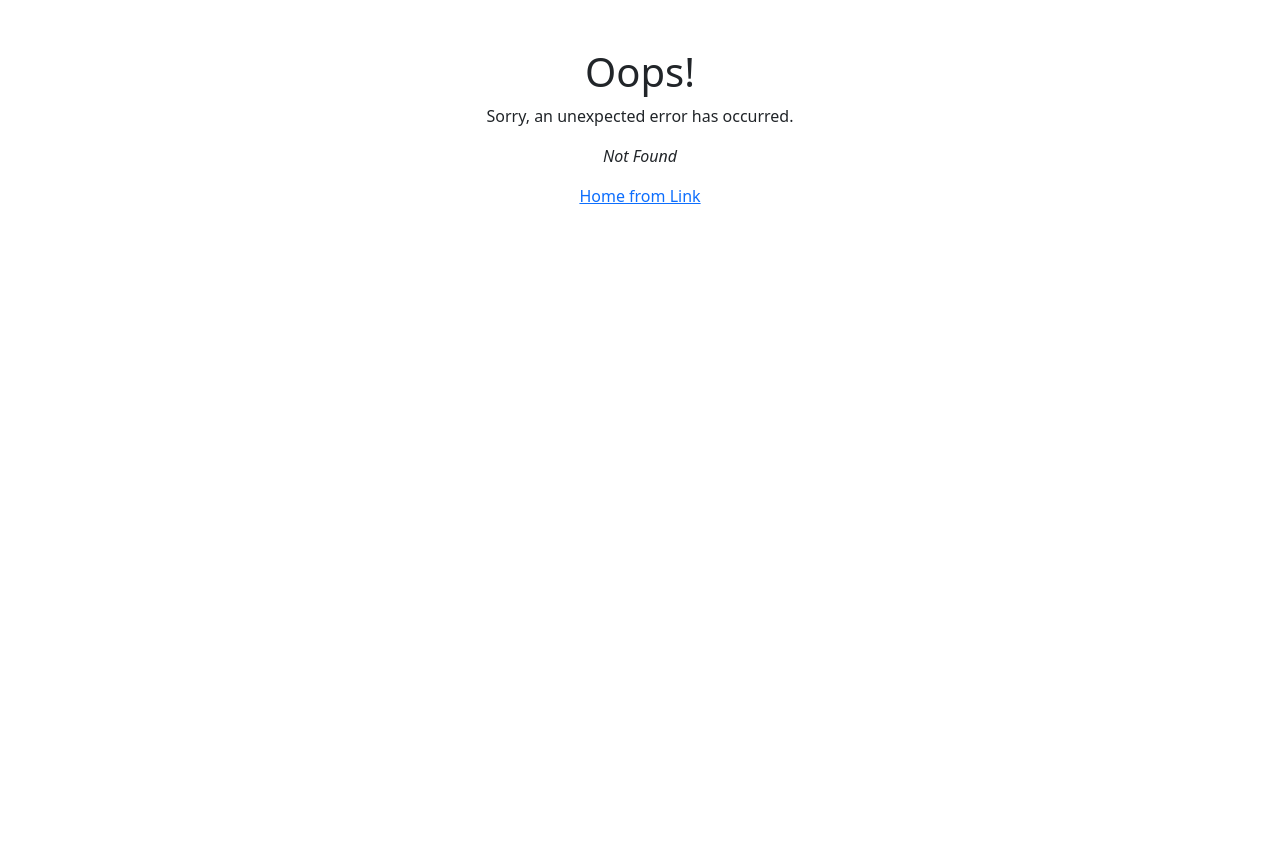
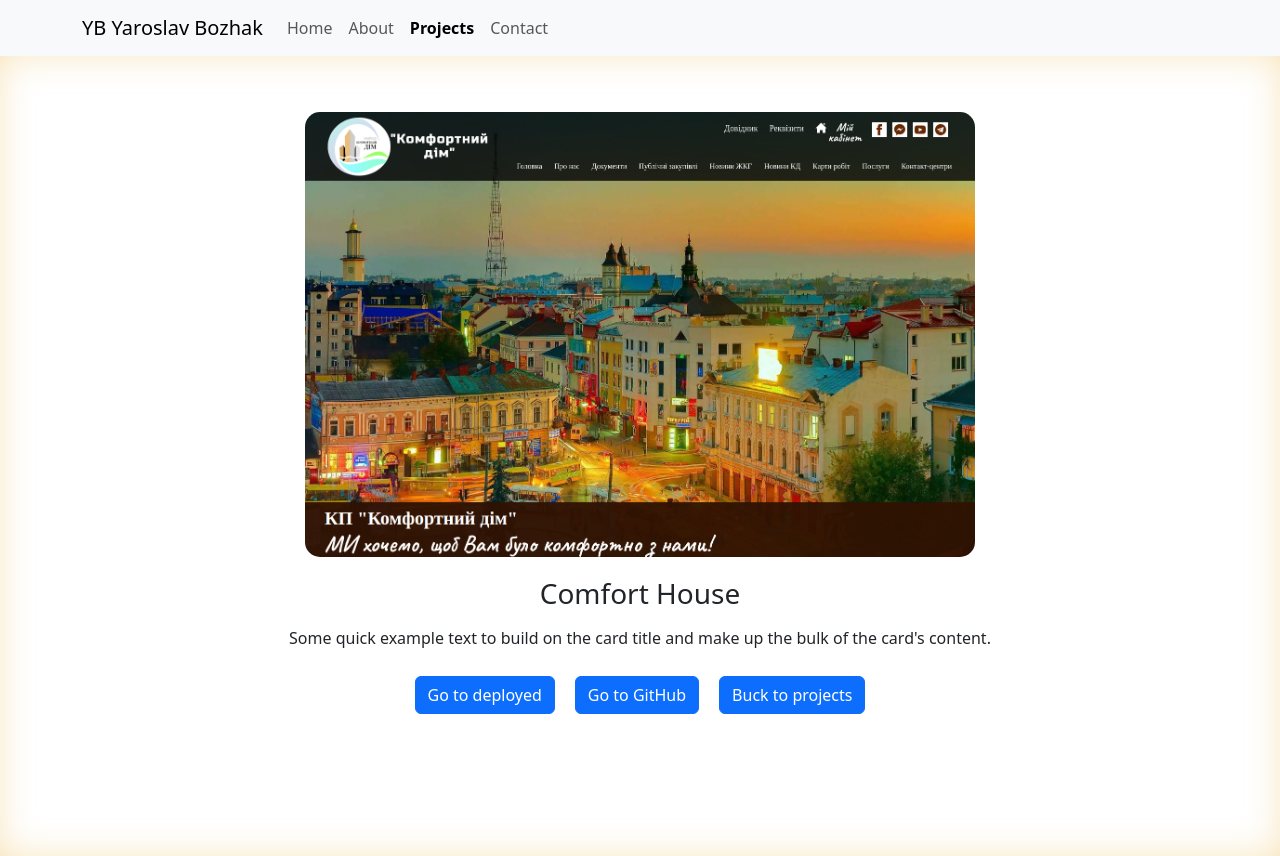
Before and after one commit to Yaroslav09/Yaroslav-Bozhak-Portfolio, a React (Vite) app: page /Yaroslav-Bozhak-Portfolio/projects/1 in a window 1280 px wide. Before the commit this address had no page. Before the commit the page ends 800 px from the top, so only its background shows below. Built offline with nearby package versions, Linux system fonts and the light colour scheme.

Commit message:
added projectDetails component, fixed issue with photo project links for json file

```diff
--- a/src/components/Header.jsx
+++ b/src/components/Header.jsx
@@ -15,7 +15,6 @@ function Header() {
             <Nav className="me-auto">
               <Nav.Link as={NavLink} to="/Yaroslav-Bozhak-Portfolio/" end>Home</Nav.Link>
               <Nav.Link as={NavLink} to="/Yaroslav-Bozhak-Portfolio/about">About</Nav.Link>
-              <Nav.Link as={NavLink} to="/Yaroslav-Bozhak-Portfolio/portfolio">Portfolio</Nav.Link>
               <Nav.Link as={NavLink} to="/Yaroslav-Bozhak-Portfolio/projects">Projects</Nav.Link>
               <Nav.Link as={NavLink} to="/Yaroslav-Bozhak-Portfolio/contact">Contact</Nav.Link>
             </Nav>
@@ -23,46 +22,8 @@ function Header() {
         </Container>
       </Navbar>
       <Outlet />
-      {/* <Navbar expand="lg" className="bg-body-tertiary">
-        <Container>
-          <Navbar.Brand as={Link} to="/Yaroslav-Bozhak-Portfolio/">YB Yaroslav Bozhak</Navbar.Brand>
-          <Navbar.Toggle aria-controls="basic-navbar-nav" />
-          <Navbar.Collapse id="basic-navbar-nav">
-            <Nav className="me-auto">
-              <Nav.Link as={NavLink} to="/Yaroslav-Bozhak-Portfolio/" end>Home</Nav.Link>
-              <Nav.Link as={NavLink} to="/Yaroslav-Bozhak-Portfolio/about">About</Nav.Link>
-              <Nav.Link as={NavLink} to="/Yaroslav-Bozhak-Portfolio/portfolio">Portfolio</Nav.Link>
-              <Nav.Link as={NavLink} to="/Yaroslav-Bozhak-Portfolio/projects">Projects</Nav.Link>
-              <Nav.Link as={NavLink} to="/Yaroslav-Bozhak-Portfolio/contact">Contact</Nav.Link>
-            </Nav>
-          </Navbar.Collapse>
-        </Container>
-      </Navbar>       */}
     </>
   );
 }
 
-// function Header() {
-//   return (
-//     <>
-//       <Navbar expand="lg" className="bg-body-tertiary">
-//         <Container>
-//           <Navbar.Brand as={Link} to="/Yaroslav-Bozhak-Portfolio/">YB Yaroslav Bozhak</Navbar.Brand>
-//           <Navbar.Toggle aria-controls="basic-navbar-nav" />
-//           <Navbar.Collapse id="basic-navbar-nav">
-//             <Nav className="me-auto" >
-//               <Nav.Link as={Link} to="/Yaroslav-Bozhak-Portfolio/">Home</Nav.Link>
-//               <Nav.Link as={Link} to="/Yaroslav-Bozhak-Portfolio/about">About</Nav.Link>
-//               <Nav.Link href="#link">Skills</Nav.Link>
-//               <Nav.Link as={Link} to="/Yaroslav-Bozhak-Portfolio/portfolio">Portfolio</Nav.Link>
-//               <Nav.Link as={Link} to="/Yaroslav-Bozhak-Portfolio/contact">Contact</Nav.Link>
-//             </Nav>
-//           </Navbar.Collapse>
-//         </Container>
-//       </Navbar>
-//       <Outlet />
-//     </>
-//   );
-// }
-
 export default Header;
--- a/src/components/Portfolio/Portfolio.jsx
+++ /dev/null
@@ -1,85 +0,0 @@
-import Button from 'react-bootstrap/Button';
-import Card from 'react-bootstrap/Card';
-import dimifua from '../.././assets/item-1.png';
-import logo from '../.././assets/logo.png';
-import myLogo from '../.././assets/myLogo.svg';
-
-function Portfolio() {
-  return (
-    <div className="d-flex justify-content-around flex-wrap">
-      <Card style={{ width: '18rem', marginBottom: '1rem' }}>
-        <Card.Img variant="top" src={logo} />
-        <Card.Body>
-          <Card.Title>Card Title</Card.Title>
-          <Card.Text>
-            Some quick example text to build on the card title and make up the
-            bulk of the card's content.
-          </Card.Text>
-          <Button variant="primary" href="https://www.freecodecamp.org/" target='blank'>Go somewhere</Button>
-        </Card.Body>
-      </Card>
-
-      <Card style={{ width: '18rem', marginBottom: '1rem' }}>
-        <Card.Img variant="top" src={dimifua} />
-        <Card.Body>
-          <Card.Title>Comfort House</Card.Title>
-          <Card.Text>
-            The site of the utility company
-          </Card.Text>
-          <Button variant="primary" href='https://dimif.if.ua/' target='blank'>Wisit site</Button>
-          {/* <Button variant="primary" href='https://dimif.if.ua/' target='blank'>Source</Button> */}
-        </Card.Body>
-      </Card>
-
-      <Card style={{ width: '18rem', marginBottom: '1rem' }}>
-        <Card.Img variant="top" src={logo} />
-        <Card.Body>
-          <Card.Title>Card Title</Card.Title>
-          <Card.Text>
-            Some quick example text to build on the card title and make up the
-            bulk of the card's content.
-          </Card.Text>
-          <Button variant="primary">Go somewhere</Button>
-        </Card.Body>
-      </Card>
-
-      <Card style={{ width: '18rem', marginBottom: '1rem' }}>
-        <Card.Img variant="top" src={logo} />
-        <Card.Body>
-          <Card.Title>Card Title</Card.Title>
-          <Card.Text>
-            Some quick example text to build on the card title and make up the
-            bulk of the card's content.
-          </Card.Text>
-          <Button variant="primary">Go somewhere</Button>
-        </Card.Body>
-      </Card>
-
-      <Card style={{ width: '18rem', marginBottom: '1rem' }}>
-        <Card.Img variant="top" src={logo} />
-        <Card.Body>
-          <Card.Title>Card Title</Card.Title>
-          <Card.Text>
-            Some quick example text to build on the card title and make up the
-            bulk of the card's content.
-          </Card.Text>
-          <Button variant="primary">Go somewhere</Button>
-        </Card.Body>
-      </Card>
-
-      <Card style={{ width: '18rem', marginBottom: '1rem' }}>
-        <Card.Img variant="top" src={logo} />
-        <Card.Body>
-          <Card.Title>Card Title</Card.Title>
-          <Card.Text>
-            Some quick example text to build on the card title and make up the
-            bulk of the card's content.
-          </Card.Text>
-          <Button variant="primary">Go somewhere</Button>
-        </Card.Body>
-      </Card>
-    </div>
-  );
-}
-
-export default Portfolio;
--- a/src/components/Projects/Project.jsx
+++ b/src/components/Projects/Project.jsx
@@ -2,18 +2,19 @@ import React from 'react';
 import { Link } from 'react-router-dom';
 import Button from 'react-bootstrap/Button';
 import Card from 'react-bootstrap/Card';
+import { imageUrl } from "../../imageURL";
 
 function Project({ project }) {
     return (
       <>
         <Card className='project-card' style={{ width: '18rem'}} >
-          <Card.Img variant="top" src={project.image} alt={project.title} />
+          <Card.Img variant="top" src={imageUrl(project.image)} alt={project.title} />
           <Card.Body className='card-body'>
             <Card.Title className='project-title'>{project.title}</Card.Title>
             <Card.Text className='project-describe'>{project.describe}</Card.Text>
             <Button variant="primary" as = {Link} to={project.deployedLink} target='blank'className='btn-deployed'>Go to deployed</Button>
             <Button variant="primary" as = {Link} to={project.githubLink} target='blank' className='btn-github'>Go to GitHub</Button>
-            <Button variant="primary" as = {Link} to={`/projects/${project.id}`}>More Details</Button>
+            <Button variant="primary" as = {Link} to={`/Yaroslav-Bozhak-Portfolio/projects/${project.id}`}>More Details</Button>
           </Card.Body>
         </Card>
       </>
--- /dev/null
+++ b/src/components/Projects/ProjektDetails.jsx
@@ -0,0 +1,36 @@
+import React from 'react';
+import { useParams } from 'react-router-dom';
+import { Link } from 'react-router-dom';
+import Button from 'react-bootstrap/Button';
+import { imageUrl } from "../../imageURL";
+import projects from './projects.json';
+import './project-details.css';
+
+function ProjectDetails() {
+  const { projectId } = useParams();
+
+  const project = projects.find((project) => project.id === parseInt(projectId));
+
+  if (!project) {
+    return <div>Project not found</div>;
+  }
+
+  return (
+    <div className='project-page'>
+        <div className="container">
+            <div className='project-card'>
+                <div className='card-img'><img src={imageUrl(project.image)} alt={project.title}/></div>
+                <div className='card-body'>
+                    <h3 className='project-title'>{project.title}</h3>
+                    <p className='project-describe'>{project.describe}</p>
+                    <Button variant="primary" as = {Link} to={project.deployedLink} target='blank'className='btn btn-deployed'>Go to deployed</Button>
+                    <Button variant="primary" as = {Link} to={project.githubLink} target='blank' className='btn btn-github'>Go to GitHub</Button>
+                    <Button variant="primary" as = {Link} to="/Yaroslav-Bozhak-Portfolio/projects" target='blank' className='btn btn-github'>Buck to projects</Button>
+                </div>
+            </div>
+        </div>
+    </div>
+  );
+}
+
+export default ProjectDetails;
--- /dev/null
+++ b/src/components/Projects/project-details.css
@@ -0,0 +1,31 @@
+.project-page {
+    min-height: 100vh;
+    -webkit-box-shadow: inset 0px 0px 43px -9px rgba(231,166,26,0.4);
+    -moz-box-shadow: inset 0px 0px 43px -9px rgba(231,166,26,0.4);
+    box-shadow: inset 0px 0px 43px -9px rgba(231,166,26,0.4);
+}
+
+.project-page .container {
+    position: relative;
+    display: flex;
+    flex-direction: column;
+    align-items: center;
+    text-align: center;
+
+}
+.project-card {
+    width: 100%;
+    margin-top: 5%;
+}
+.card-img img {
+    width: 60%;
+    border-radius: 15px;
+}
+
+.card-body h3 {
+    margin: 20px 0px 15px 0px;
+}
+
+.card-body .btn {
+    margin: 10px;
+}
--- a/src/components/Projects/projects.css
+++ b/src/components/Projects/projects.css
@@ -2,6 +2,7 @@
     display: flex;
     align-items: center;
     justify-content: center;
+    min-height: 100vh;
     -webkit-box-shadow: inset 0px 0px 43px -9px rgba(231,166,26,0.4);
     -moz-box-shadow: inset 0px 0px 43px -9px rgba(231,166,26,0.4);
     box-shadow: inset 0px 0px 43px -9px rgba(231,166,26,0.4);
@@ -36,3 +37,9 @@
     display: flex;
     flex-direction: column;
 }
+
+@media only screen and (max-width: 1200px) {
+    .projects {
+        height: auto;
+    }
+}
--- a/src/components/Projects/projects.json
+++ b/src/components/Projects/projects.json
@@ -12,7 +12,7 @@
       "title": "My Portfolio",
       "deployedLink": "https://yaroslav09.github.io/Yaroslav-Bozhak-Portfolio/",
       "githubLink": "https://github.com/Yaroslav09/Yaroslav-Bozhak-Portfolio",
-      "image": "/Yaroslav-Bozhak-Portfolio/src/assets/logo.png",
+      "image": "logo.png",
       "describe": "Some quick example text to build on the card title and make up the bulk of the card's content."
     },
     {
@@ -20,7 +20,7 @@
         "title": "My Portfolio",
         "deployedLink": "https://yaroslav09.github.io/Yaroslav-Bozhak-Portfolio/",
         "githubLink": "https://github.com/Yaroslav09/Yaroslav-Bozhak-Portfolio",
-        "image": "/Yaroslav-Bozhak-Portfolio/src/assets/logo.png",
+        "image": "logo.png",
         "describe": "Some quick example text to build on the card title and make up the bulk of the card's content."
     },
     {
@@ -28,7 +28,7 @@
         "title": "My Portfolio",
         "deployedLink": "https://yaroslav09.github.io/Yaroslav-Bozhak-Portfolio/",
         "githubLink": "https://github.com/Yaroslav09/Yaroslav-Bozhak-Portfolio",
-        "image": "/Yaroslav-Bozhak-Portfolio/src/assets/logo.png",
+        "image": "logo.png",
         "describe": "Some quick example text to build on the card title and make up the bulk of the card's content."
     },
     {
@@ -36,7 +36,7 @@
         "title": "My Portfolio",
         "deployedLink": "https://yaroslav09.github.io/Yaroslav-Bozhak-Portfolio/",
         "githubLink": "https://github.com/Yaroslav09/Yaroslav-Bozhak-Portfolio",
-        "image": "/Yaroslav-Bozhak-Portfolio/src/assets/logo.png",
+        "image": "logo.png",
         "describe": "Some quick example text to build on the card title and make up the bulk of the card's content."
     },
     {
@@ -44,8 +44,9 @@
         "title": "My Portfolio",
         "deployedLink": "https://yaroslav09.github.io/Yaroslav-Bozhak-Portfolio/",
         "githubLink": "https://github.com/Yaroslav09/Yaroslav-Bozhak-Portfolio",
-        "image": "/Yaroslav-Bozhak-Portfolio/src/assets/logo.png",
+        "image": "logo.png",
         "describe": "Some quick example text to build on the card title and make up the bulk of the card's content."
     }
 
+
   ]
--- /dev/null
+++ b/src/imageURL.js
@@ -0,0 +1,4 @@
+export function imageUrl(path) {
+    const imageUrl = new URL(`./assets/${path}`, import.meta.url).href;
+      return imageUrl;
+}
```
Also changed, not shown: src/components/Footer.jsx (deleted, +0 -29 lines), src/main.jsx (+6 -10 lines), src/components/item-1.png (added).
